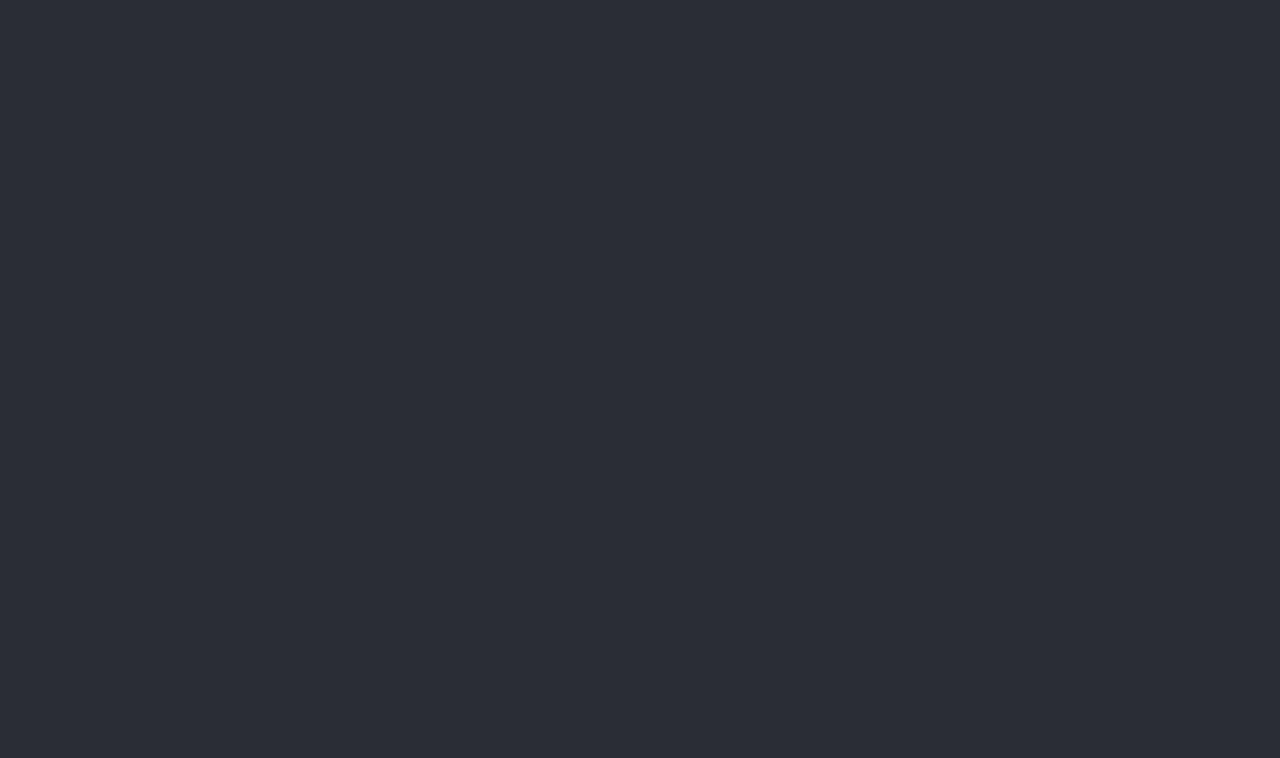
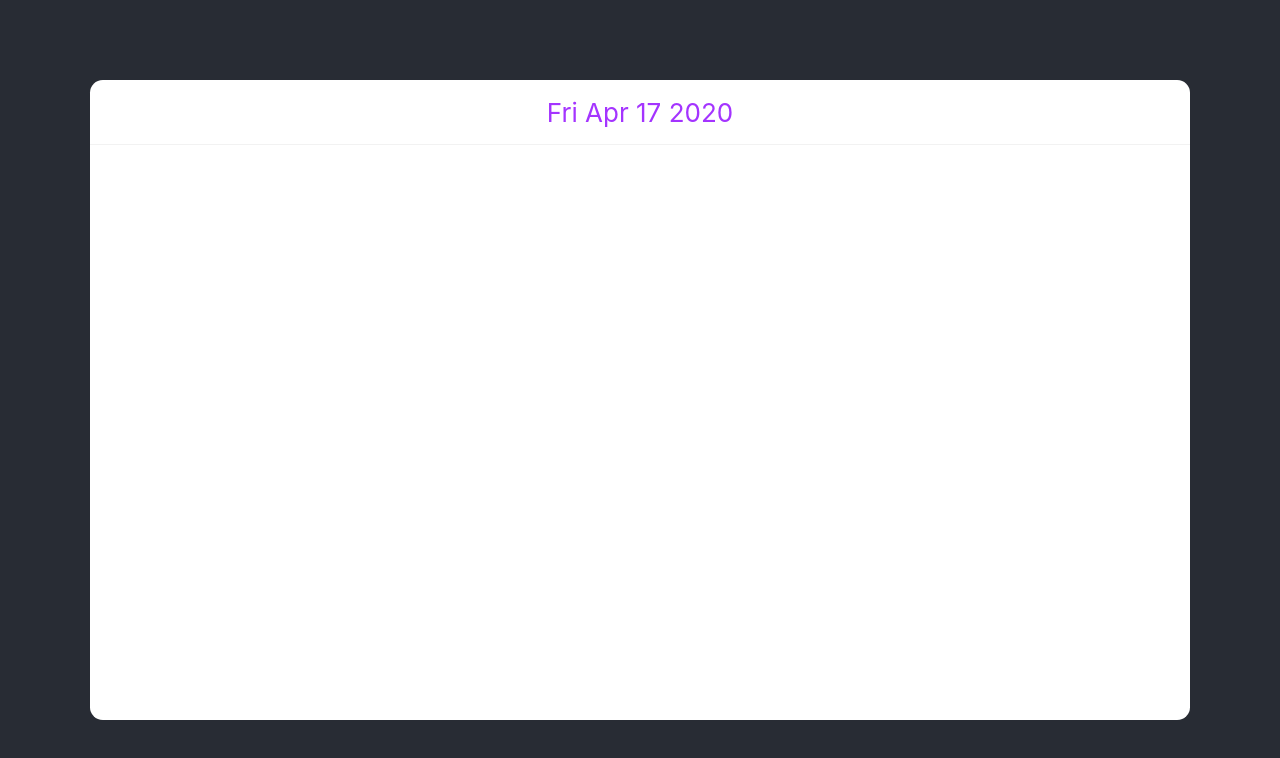
Before and after one commit to shayna-ilya/another-todo-app, a React (Create React App) app: page / in a window 1280 px wide. Shown: the top 758 px of the page. Built offline with nearby package versions, Linux system fonts and the light colour scheme.

Commit message:
added a todo list header

```diff
--- a/src/App.tsx
+++ b/src/App.tsx
@@ -1,6 +1,5 @@
 import React from 'react';
 import styled from 'styled-components';
-import './App.css';
 import { TodoList } from './components/todo-list';
 
 const AppContainer = styled.div`
@@ -11,7 +10,6 @@ const AppContainer = styled.div`
   align-items: center;
   justify-content: center;
   font-size: calc(10px + 2vmin);
-  color: white;
 `;
 
 const App = () => {
--- a/src/components/todo-list/index.tsx
+++ b/src/components/todo-list/index.tsx
@@ -6,9 +6,28 @@ type Props = {};
 const Container = styled.div`
   background-color: #fff;
   width: 1100px;
-  height: 80%;
+  min-height: 80vh;
+  border-radius: 1vw;
+`;
+
+const Header = styled.div`
+  display: flex;
+  justify-content: center;
+  align-items: center;
+  border-bottom: 1px solid rgba(128,128,128,0.1);
+  height: 8vh;
+`;
+
+const HeaderDate = styled.span`
+  color: #a434ff;
 `;
 
 export const TodoList: React.FC<Props> = () => {
-  return <Container></Container>;
+  return (
+    <Container>
+      <Header>
+        <HeaderDate>{new Date().toDateString()}</HeaderDate>
+      </Header>
+    </Container>
+  );
 };
```
